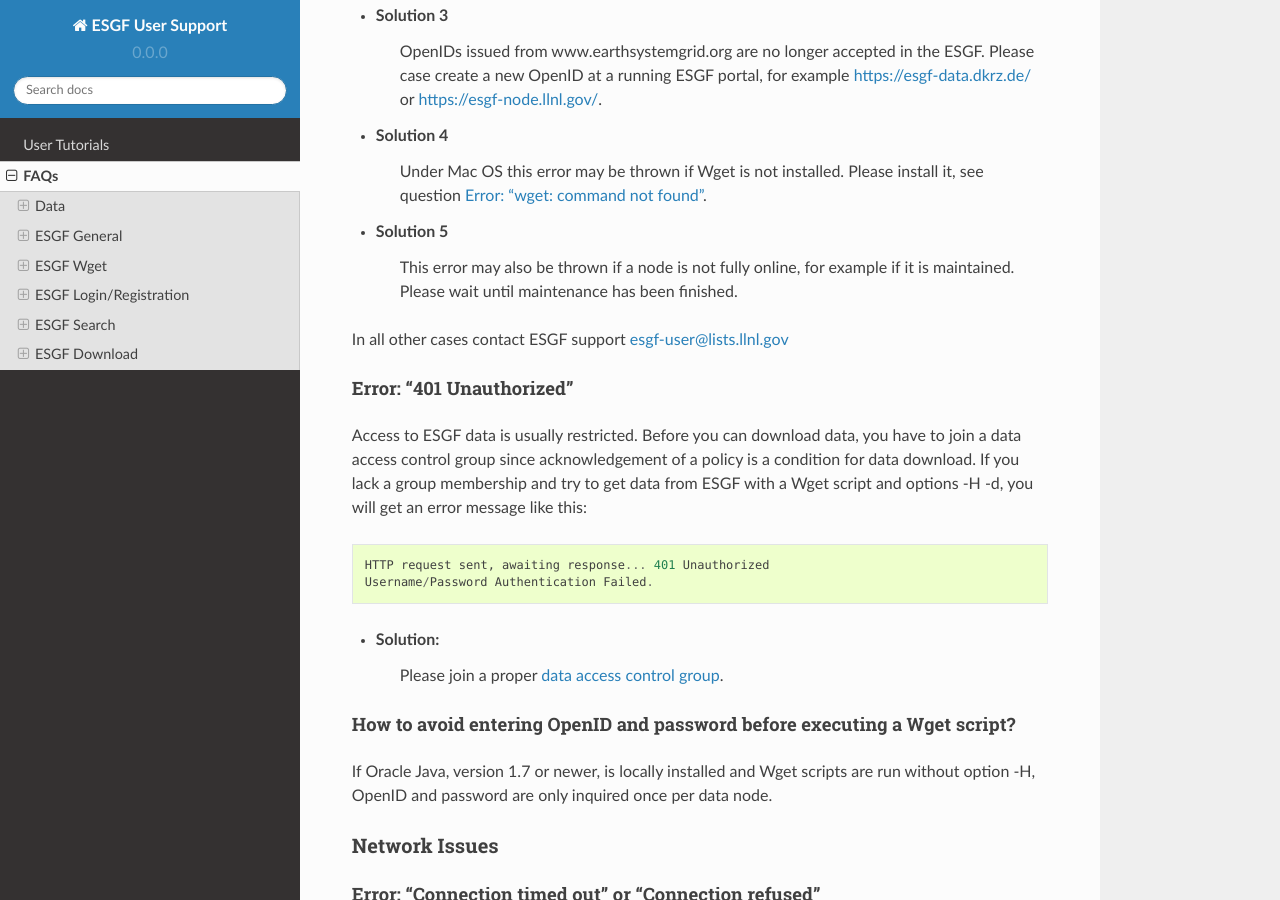
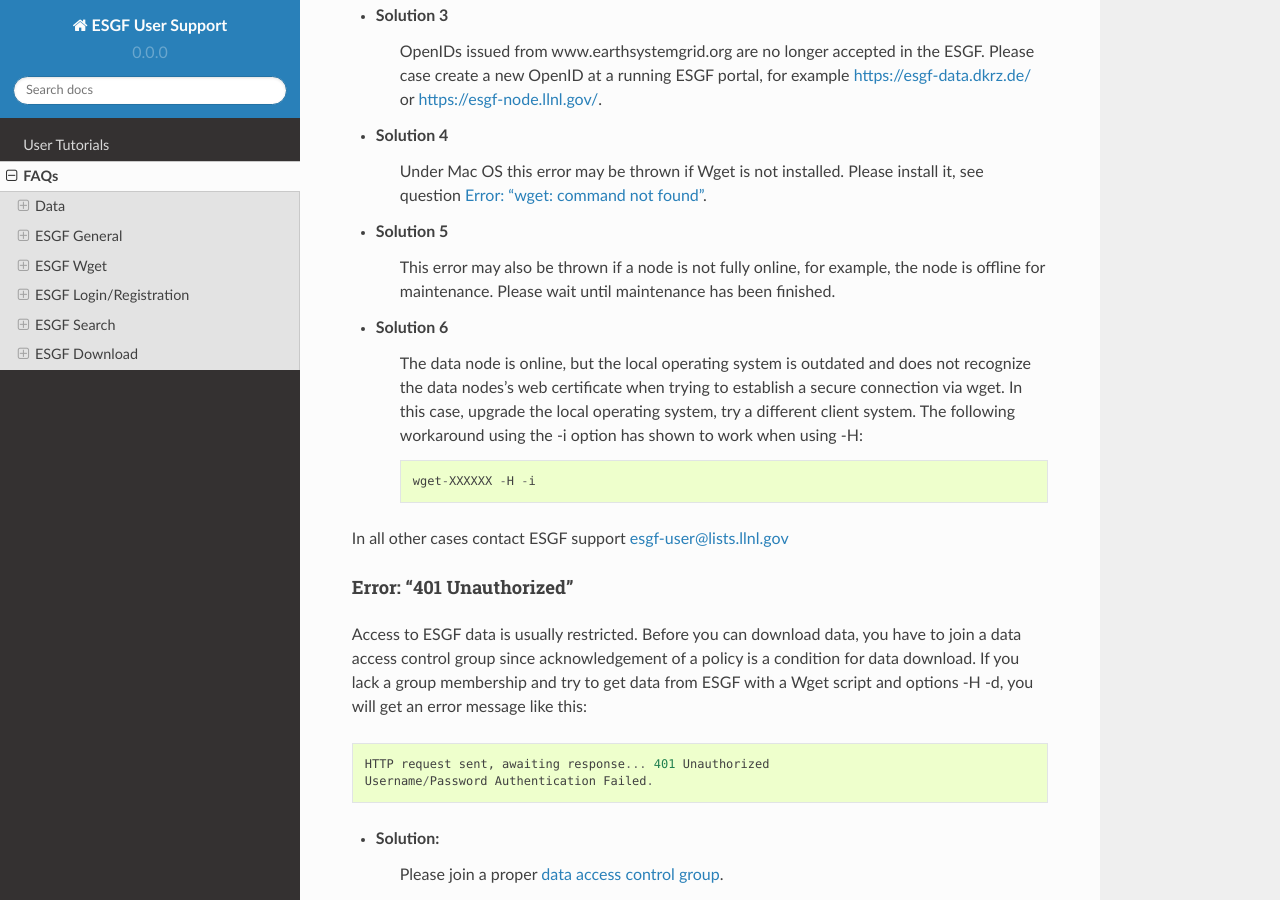
Before and after one commit to ESGF/esgf-user-support, a Sphinx documentation site: the page built from docs/faq.rst, in a window 1280 px wide and 900 px high, scrolled down 24607 px. Built offline with Sphinx 7.4.7 and the Read the Docs theme 2.0.0, drawn with Linux system fonts in a browser that asks for light colours.

Commit message:
add a solution to recent case

```diff
--- a/docs/faq.rst
+++ b/docs/faq.rst
@@ -1025,7 +1025,14 @@
     Under Mac OS this error may be thrown if Wget is not installed. Please install it, see question `Error: "wget: command not found"`_.
 
 * Solution 5
-    This error may also be thrown if a node is not fully online, for example if it is maintained. Please wait until maintenance has been finished.
+    This error may also be thrown if a node is not fully online, for example, the node is offline for maintenance.  Please wait until maintenance has been finished.
+
+* Solution 6
+    The data node is online, but the local operating system is outdated and does not recognize the data nodes's web certificate when trying to establish a secure connection via wget.  In this case, upgrade the local operating system, try a different client system.  The following workaround using the -i option has shown to work when using -H:
+
+    ::
+
+        wget-XXXXXX -H -i
 
 In all other cases contact ESGF support esgf-user@lists.llnl.gov
 
```
